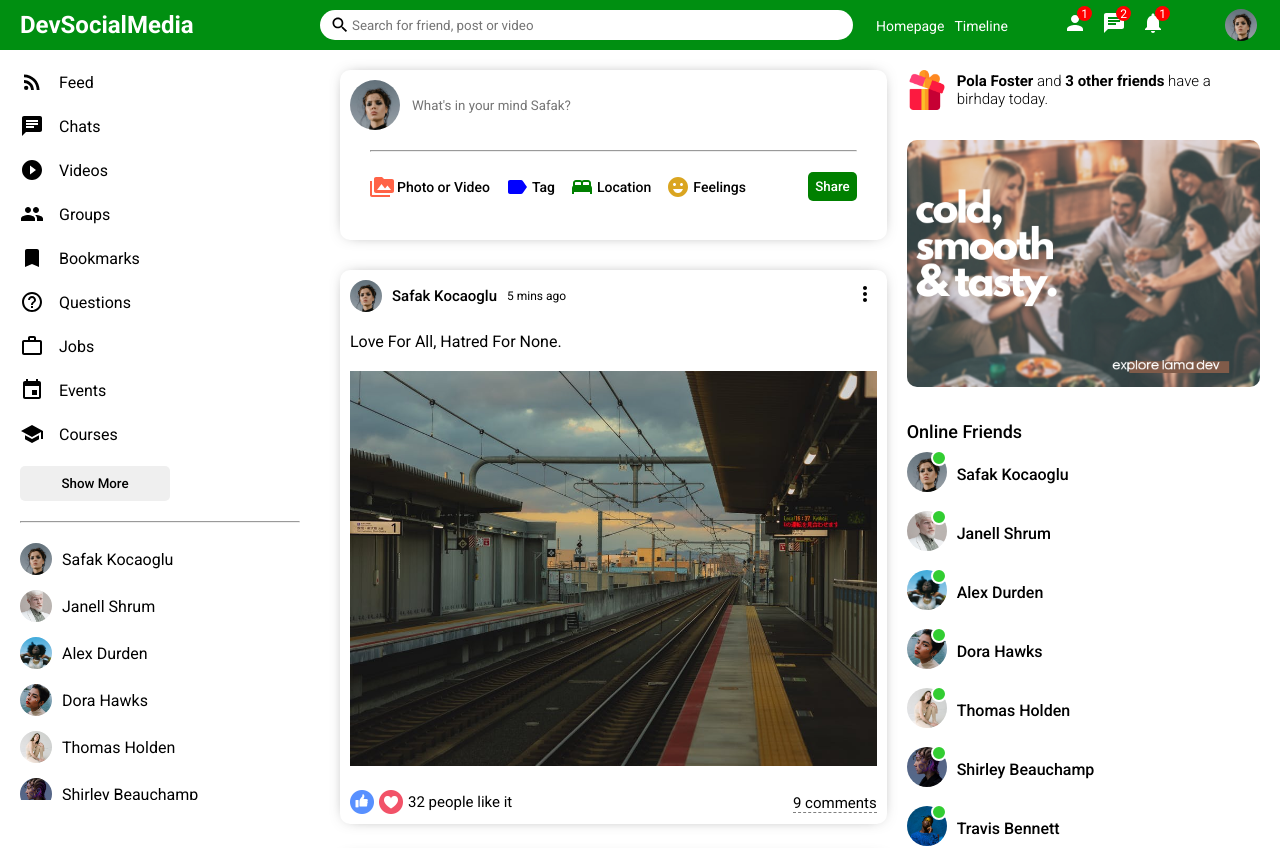
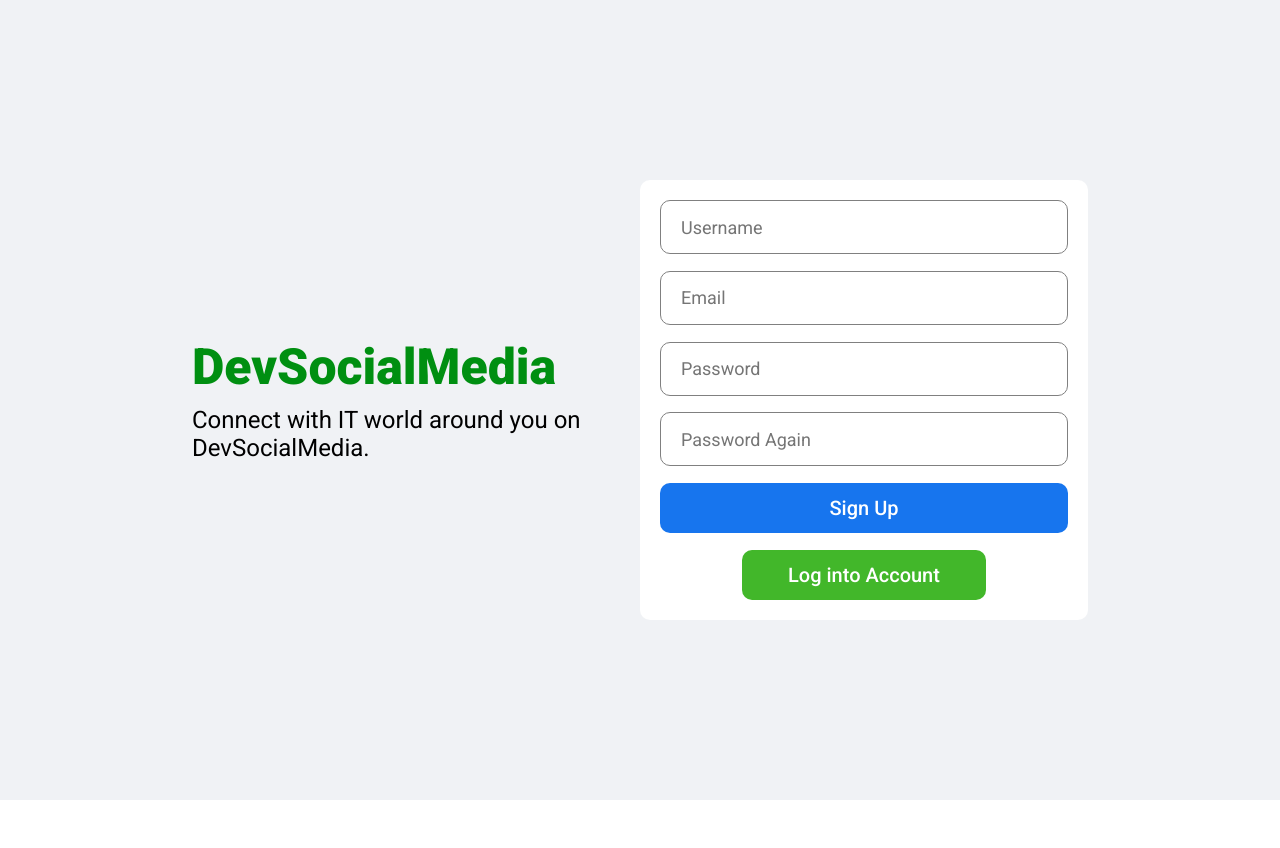
Before and after one commit to Fremen1990/Dev-Social-Media-Frontend, a React (Create React App) app: page / in a window 1280 px wide. Shown: the top 848 px of the page. After the commit the page ends 800 px from the top, so only its background shows below. Built offline with nearby package versions, Linux system fonts and the light colour scheme.

Commit message:
Pages design HOME PROFILE LOGIN REGISTER completed

```diff
--- a/src/App.js
+++ b/src/App.js
@@ -1,9 +1,10 @@
 import Home from "./pages/home/Home";
+import Profile from "./pages/profile/Profile";
+import Login from "./pages/login/Login";
+import Register from "./pages/register/Register";
 
 function App() {
-  return (
-<Home/>
-  );
+  return <Register />;
 }
 
 export default App;
--- /dev/null
+++ b/src/pages/login/Login.jsx
@@ -0,0 +1,27 @@
+import "./login.css";
+
+export default function Login() {
+  return (
+    <div className="login">
+      <div className="loginWrapper">
+        <div className="loginLeft">
+          <h3 className="loginLogo">DevSocialMedia</h3>
+          <span className="loginDesc">
+            Connect with IT world around you on DevSocialMedia.
+          </span>
+        </div>
+        <div className="loginRight">
+          <div className="loginBox">
+            <input placeholder="Email" className="loginInput" />
+            <input placeholder="Password" className="loginInput" />
+            <button className="loginButton">Log In</button>
+            <span className="loginForgot">Forgot Password?</span>
+            <button className="loginRegisterButton">
+              Create a New Account
+            </button>
+          </div>
+        </div>
+      </div>
+    </div>
+  );
+}
--- /dev/null
+++ b/src/pages/login/login.css
@@ -0,0 +1,84 @@
+.login {
+  width: 100vw;
+  height: 100vh;
+  background-color: #f0f2f5;
+  display: flex;
+  align-items: center;
+  justify-content: center;
+}
+
+.loginWrapper {
+  width: 70%;
+  height: 70%;
+  display: flex;
+}
+
+.loginLeft,
+.loginRight {
+  flex: 1;
+  display: flex;
+  flex-direction: column;
+  justify-content: center;
+}
+
+.loginLogo {
+  font-size: 50px;
+  font-weight: 800;
+  color:  #008f11;
+  margin-bottom: 10px;
+}
+
+.loginDesc {
+  font-size: 24px;
+}
+
+.loginBox{
+    height: 300px;
+    padding: 20px;
+    background-color: white;
+    border-radius: 10px;
+    display: flex;
+    flex-direction: column;
+    justify-content: space-between;
+}
+
+.loginInput{
+    height: 50px;
+    border-radius: 10px;
+    border: 1px solid gray;
+    font-size: 18px;
+    padding-left: 20px;
+}
+
+.loginInput:focus{
+    outline: none;
+}
+
+.loginButton{
+    height: 50px;
+    border-radius: 10px;
+    border: none;
+    background-color: #1775ee;
+    color: white;
+    font-size: 20px;
+    font-weight: 500;
+    cursor: pointer;
+}
+
+.loginForgot{
+    text-align: center;
+    color: #1775ee;
+}
+
+.loginRegisterButton{
+    width: 60%;
+    align-self: center;
+    height: 50px;
+    border-radius: 10px;
+    border: none;
+    background-color: #42b72a;
+    color: white;
+    font-size: 20px;
+    font-weight: 500;
+    cursor: pointer;
+}
--- /dev/null
+++ b/src/pages/profile/Profile.jsx
@@ -0,0 +1,40 @@
+import "./profile.css";
+import Topbar from "../../components/topbar/Topbar";
+import Sidebar from "../../components/sidebar/Sidebar";
+import Feed from "../../components/feed/Feed";
+import Rightbar from "../../components/rightbar/Rightbar";
+
+export default function Profile() {
+  return (
+    <>
+      <Topbar />
+      <div className="profile">
+        <Sidebar />
+        <div className="profileRight">
+          <div className="profileRightTop">
+            <div className="profileCover">
+              <img
+                className="profileCoverImg"
+                src="assets/post/3.jpeg"
+                alt=""
+              />
+              <img
+                className="profileUserImg"
+                src="assets/person/7.jpeg"
+                alt=""
+              />
+            </div>
+            <div className="profileInfo">
+                <h4 className="profileInfoName">Safak Kocaoglu</h4>
+                <span className="profileInfoDesc">Hello my friends!</span>
+            </div>
+          </div>
+          <div className="profileRightBottom">
+            <Feed />
+            <Rightbar profile/>
+          </div>
+        </div>
+      </div>
+    </>
+  );
+}
--- /dev/null
+++ b/src/pages/profile/profile.css
@@ -0,0 +1,50 @@
+.profile{
+    display: flex;
+}
+
+.profileRight{
+    flex: 9;
+}
+
+.profileCover{
+    height: 320px;
+    position: relative;
+}
+
+.profileCoverImg{
+    width: 100%;
+    height: 250px;
+    object-fit: cover;
+}
+
+.profileUserImg{
+    width: 150px;
+    height: 150px;
+    border-radius: 50%;
+    object-fit: cover;
+    position: absolute;
+    left: 0;
+    right: 0;
+    margin: auto;
+    top: 150px;
+    border: 3px solid white;
+}
+
+.profileInfo{
+    display: flex;
+    flex-direction: column;
+    align-items: center;
+    justify-content: center;
+}
+
+.profileInfoName{
+    font-size: 24px;
+}
+
+.profileInfoDesc{
+    font-weight: 300;
+}
+
+.profileRightBottom{
+    display: flex;
+}
--- /dev/null
+++ b/src/pages/register/Register.jsx
@@ -0,0 +1,26 @@
+import "./register.css";
+
+export default function Register() {
+  return (
+    <div className="login">
+      <div className="loginWrapper">
+        <div className="loginLeft">
+          <h3 className="loginLogo">DevSocialMedia</h3>
+          <span className="loginDesc">
+            Connect with IT world around you on DevSocialMedia.
+          </span>
+        </div>
+        <div className="loginRight">
+          <div className="loginBox">
+            <input placeholder="Username" className="loginInput" />
+            <input placeholder="Email" className="loginInput" />
+            <input placeholder="Password" className="loginInput" />
+            <input placeholder="Password Again" className="loginInput" />
+            <button className="loginButton">Sign Up</button>
+            <button className="loginRegisterButton">Log into Account</button>
+          </div>
+        </div>
+      </div>
+    </div>
+  );
+}
--- /dev/null
+++ b/src/pages/register/register.css
@@ -0,0 +1,84 @@
+.login {
+  width: 100vw;
+  height: 100vh;
+  background-color: #f0f2f5;
+  display: flex;
+  align-items: center;
+  justify-content: center;
+}
+
+.loginWrapper {
+  width: 70%;
+  height: 70%;
+  display: flex;
+}
+
+.loginLeft,
+.loginRight {
+  flex: 1;
+  display: flex;
+  flex-direction: column;
+  justify-content: center;
+}
+
+.loginLogo {
+  font-size: 50px;
+  font-weight: 800;
+  color: #008f11;
+  margin-bottom: 10px;
+}
+
+.loginDesc {
+  font-size: 24px;
+}
+
+.loginBox{
+    height: 400px;
+    padding: 20px;
+    background-color: white;
+    border-radius: 10px;
+    display: flex;
+    flex-direction: column;
+    justify-content: space-between;
+}
+
+.loginInput{
+    height: 50px;
+    border-radius: 10px;
+    border: 1px solid gray;
+    font-size: 18px;
+    padding-left: 20px;
+}
+
+.loginInput:focus{
+    outline: none;
+}
+
+.loginButton{
+    height: 50px;
+    border-radius: 10px;
+    border: none;
+    background-color: #1775ee;
+    color: white;
+    font-size: 20px;
+    font-weight: 500;
+    cursor: pointer;
+}
+
+.loginForgot{
+    text-align: center;
+    color: #1775ee;
+}
+
+.loginRegisterButton{
+    width: 60%;
+    align-self: center;
+    height: 50px;
+    border-radius: 10px;
+    border: none;
+    background-color: #42b72a;
+    color: white;
+    font-size: 20px;
+    font-weight: 500;
+    cursor: pointer;
+}
```
